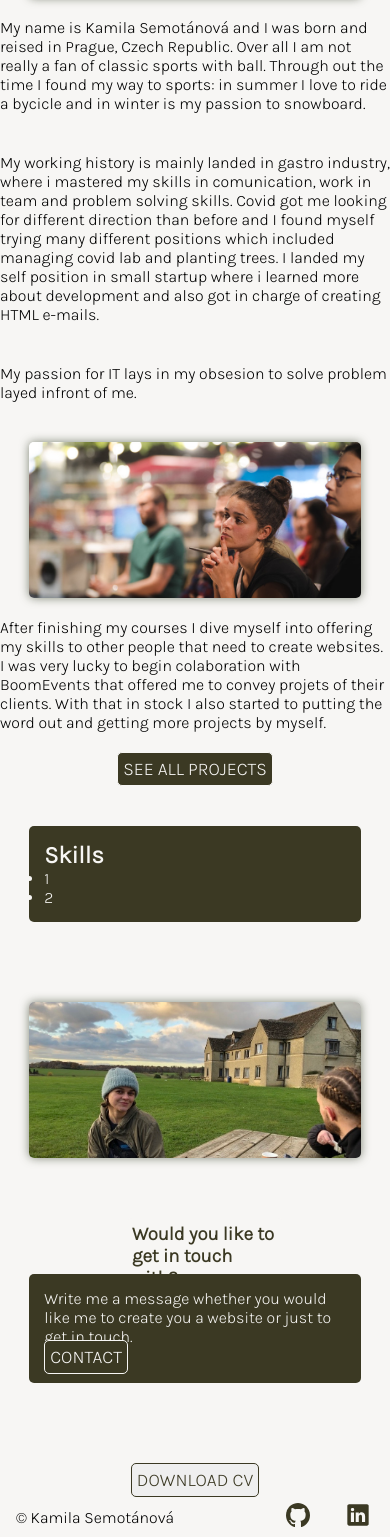
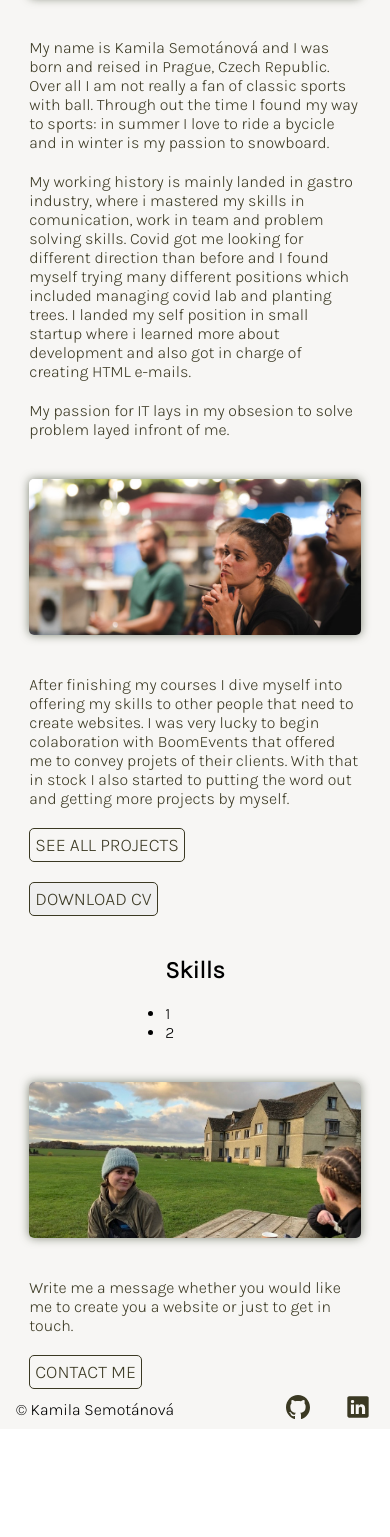
Before and after one commit to KamilaSemotanova/kamila-semotanova, a React app: page /about in a window 390 px wide. Shown: the part 268-1805 px from the top of the page. After the commit the page ends 1697 px from the top, so only its background shows below. Built offline with nearby package versions, Linux system fonts and the light colour scheme.

Commit message:
Start with finalising mobile style of about page

```diff
--- a/src/pages/AboutPage/index.jsx
+++ b/src/pages/AboutPage/index.jsx
@@ -12,17 +12,15 @@ export const AboutPage = () => {
   return (
     <section className="about-page">
       <div className="about-page__box">
+        <div className="about-page__photo first"></div>
         <div className="about-page__container">
-          <div className="about-page__photo first"></div>
-          <p>
+          <p className="about-page__text">
             My name is Kamila Semotánová and I was born and reised in Prague,
             Czech Republic. Over all I am not really a fan of classic sports
             with ball. Through out the time I found my way to sports: in summer
             I love to ride a bycicle and in winter is my passion to snowboard.
           </p>
-        </div>
-        <div className="about-page__container">
-          <p>
+          <p className="about-page__text">
             My working history is mainly landed in gastro industry, where i
             mastered my skills in comunication, work in team and problem solving
             skills. Covid got me looking for different direction than before and
@@ -31,56 +29,44 @@ export const AboutPage = () => {
             small startup where i learned more about development and also got in
             charge of creating HTML e-mails.
           </p>
-        </div>
-        <div className="about-page__container">
-          <p>
+          <p className="about-page__text">
             My passion for IT lays in my obsesion to solve problem layed infront
             of me.
           </p>
         </div>
+        <div className="about-page__photo second"></div>
         <div className="about-page__container">
-          <div className="about-page__photo fourth"></div>
-          <p>
+          <p className="about-page__text">
             After finishing my courses I dive myself into offering my skills to
             other people that need to create websites. I was very lucky to begin
             colaboration with BoomEvents that offered me to convey projets of
             their clients. With that in stock I also started to putting the word
             out and getting more projects by myself.
           </p>
-          <Link to={'../projects'} className="about-page__link">
+          <Link to={'../projects'} className="about-page__btn">
             see all projects
           </Link>
+          <button className="about-page__btn" onClick={handleDownload}>
+            Download CV
+          </button>
         </div>
         <div className="about-page__container">
-          <div className="about-page__title-box fourth-box"></div>
-          <div className="about-page__section">
           <h2>Skills</h2>
           <ul>
             <li>1</li>
             <li>2</li>
           </ul>
         </div>
-        </div>
+        <div className="about-page__photo third"></div>
         <div className="about-page__container">
-          <div className="about-page__title-box sixth-box">
-            <div className="about-page__photo sixth"></div>
-          </div>
-          <h3 className="about-page__title">
-            Would you like to get in touch with?
-          </h3>
-          <div className="about-page__section">
-            <p>
-              Write me a message whether you would like me to create you a
-              website or just to get in touch.
+          <p className="about-page__text">
+            Write me a message whether you would like me to create you a website
+            or just to get in touch.
           </p>
-            <HashLink to={'../#contact'} className="about-page__link">
-              Contact
+          <HashLink to={'../#contact'} className="about-page__btn">
+            Contact me
           </HashLink>
         </div>
-        </div>
-        <button className="about-page__btn" onClick={handleDownload}>
-          Download CV
-        </button>
       </div>
       <Footer />
     </section>
--- a/src/pages/AboutPage/style.css
+++ b/src/pages/AboutPage/style.css
@@ -8,21 +8,17 @@
   flex-direction: column;
   align-items: center;
   gap: 40px;
+  margin-inline: 7.5vw;
 }
 
 .about-page__container {
   display: flex;
   flex-direction: column;
-  align-items: center;
   gap: 20px;
 }
 
-.about-page__title-box {
-  display: flex;
-  align-items: center;
-  justify-content: center;
-  gap: 20px;
-  margin-bottom: 20px;
+.about-page__text {
+  color: #3B3923;
 }
 
 .about-page__photo {
@@ -42,57 +38,20 @@
   margin-top: 20px;
 }
 
-.fourth {
+.second {
   background-image: url("./img/kami_2.jpeg");
   background-size: cover;
   background-position: center;
 }
 
-.sixth {
+.third {
   background-image: url("./img/kami_6.jpeg");
   background-size: cover;
   background-position: left;
 }
 
-.about-page__title {
-  background-color: #f7f6f4;
-  color: #3B3923;
+.about-page__btn {
   width: fit-content;
-  max-width: 40vw;
-  padding: 5px;
-  border-radius: 5px;
-  margin: 20px 0 0 20px;
-  word-wrap: break-word;
-}
-
-.about-page__section {
-  width: 85vw;
-  color: #f7f6f4;
-  background-color: #3B3923;
-  border-radius: 5px;
-  padding: 15px;
-  position: relative;
-  bottom: 40px;
-}
-
-.about-page__link {
-  font-size: 18px;
-  text-decoration: none;
-  text-transform: uppercase;
-  padding: 5px;
-  border: 1px solid #f7f6f4;
-  border-radius: 5px;
-  background-color: #3B3923;
-  color: #f7f6f4;
-}
-
-.about-page__link:hover {
-  border: 1px solid #3B3923;
-  background-color: #f7f6f4;
-  color: #3B3923;
-}
-
-.about-page__btn {
   font-size: 18px;
   text-decoration: none;
   text-transform: uppercase;
```
Lines whose indentation alone changed are shown as unchanged.
